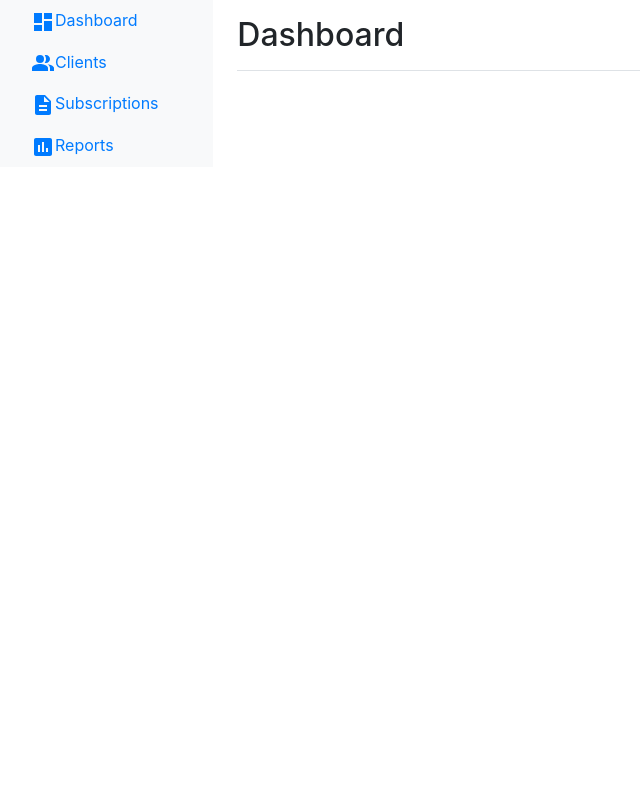
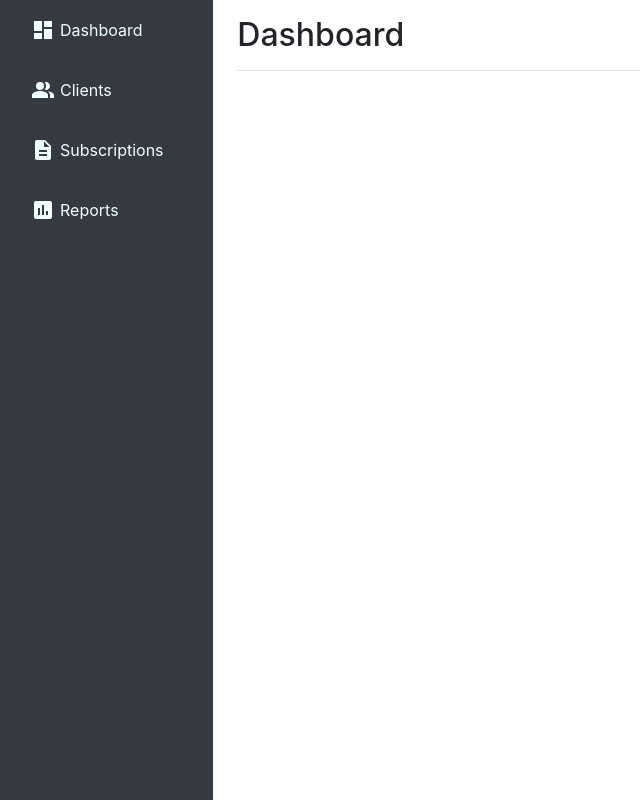
Before and after one commit to IsmailAISSAMI/TeamTennis-frontend, a React (Create React App) app: page /dashboard in a window 1280 px wide. Shown: the whole page, without its empty margins (0-640 px from the left). Built offline with nearby package versions, Linux system fonts and the light colour scheme.

Commit message:
dashboard init

```diff
--- a/src/App.js
+++ b/src/App.js
@@ -4,10 +4,8 @@ import Home from './pages/Home';
 import Connexion from './pages/Connexion';
 import Dashboard from './pages/Dashboard';
 
-
 const App = () => {
   return (
-
     <BrowserRouter>
       <Switch>
         <Route path="/" exact component={Home} />
--- a/src/components/DashboardSidebar.js
+++ b/src/components/DashboardSidebar.js
@@ -9,31 +9,31 @@ import AssessmentIcon from "@material-ui/icons/Assessment";
 
 function DashboardSidebar() {
   return (
-    <nav className="col-md-2 d-none d-md-block bg-light sidebar">
+    <nav className="col-md-2 d-none d-md-block bg-dark sidebar">
       <div className="sidebar-sticky">
         <ul className="nav flex-column">
           <li className="nav-item">
             <NavLink to="/#" className="nav-link">
               <DashboardIcon />
-              Dashboard
+              <span>Dashboard</span>
             </NavLink>
           </li>
           <li className="nav-item">
             <NavLink to="/#" className="nav-link">
               <PeopleAltIcon />
-              Clients
+              <span>Clients</span>
             </NavLink>
           </li>
           <li className="nav-item">
             <NavLink to="/#" className="nav-link">
               <DescriptionIcon />
-              Subscriptions
+              <span>Subscriptions</span>
             </NavLink>
           </li>
           <li className="nav-item">
             <NavLink to="/#" className="nav-link">
               <AssessmentIcon />
-              Reports
+              <span>Reports</span>
             </NavLink>
           </li>
         </ul>
--- a/src/pages/Dashboard.js
+++ b/src/pages/Dashboard.js
@@ -1,4 +1,5 @@
 import React from "react";
+// COMPONENTS
 import DashboardSidebar from "../components/DashboardSidebar";
 
 
@@ -8,24 +9,12 @@ function Dashboard() {
       <div className="row">
         <DashboardSidebar />
         <main role="main" className="col-md-9 ml-sm-auto col-lg-10 pt-3 px-4">
-          <div
-            className="chartjs-size-monitor"
-          >
-            <div
-              className="chartjs-size-monitor-expand"
-            >
-            </div>
-            <div
-              className="chartjs-size-monitor-shrink"
-            >
-            </div>
-          </div>
           <div className="d-flex justify-content-between flex-wrap flex-md-nowrap align-items-center pb-2 mb-3 border-bottom">
             <h1 className="h2">Dashboard</h1>
 
           </div>
 
-          </main>
+        </main>
       </div>
     </div>
   );
--- a/src/styles/_Dashboard.scss
+++ b/src/styles/_Dashboard.scss
@@ -0,0 +1,3 @@
+.container-fluid{
+    height: 100vh;
+}
--- /dev/null
+++ b/src/styles/_DashboardSidebar.scss
@@ -0,0 +1,19 @@
+.sidebar-sticky{
+    height: 100vh;
+
+    a{
+        color: azure;
+        display: flex;
+        align-items: center;
+        margin: 10px 0;
+        span{
+            margin-left: 5px;
+        }
+    }
+
+    a:hover{
+        color: #000;
+        font-weight: 700;
+        background-color: azure;
+    }
+}
--- a/src/styles/index.scss
+++ b/src/styles/index.scss
@@ -4,6 +4,8 @@
 // COMPONENTS
 @import "./Navbar";
 @import "./Footer";
+@import "./DashboardSidebar";
+
 
 html
 {
```
Also changed, not shown: src/pages/dashboard/Clients.js (added, +11 -0 lines).
